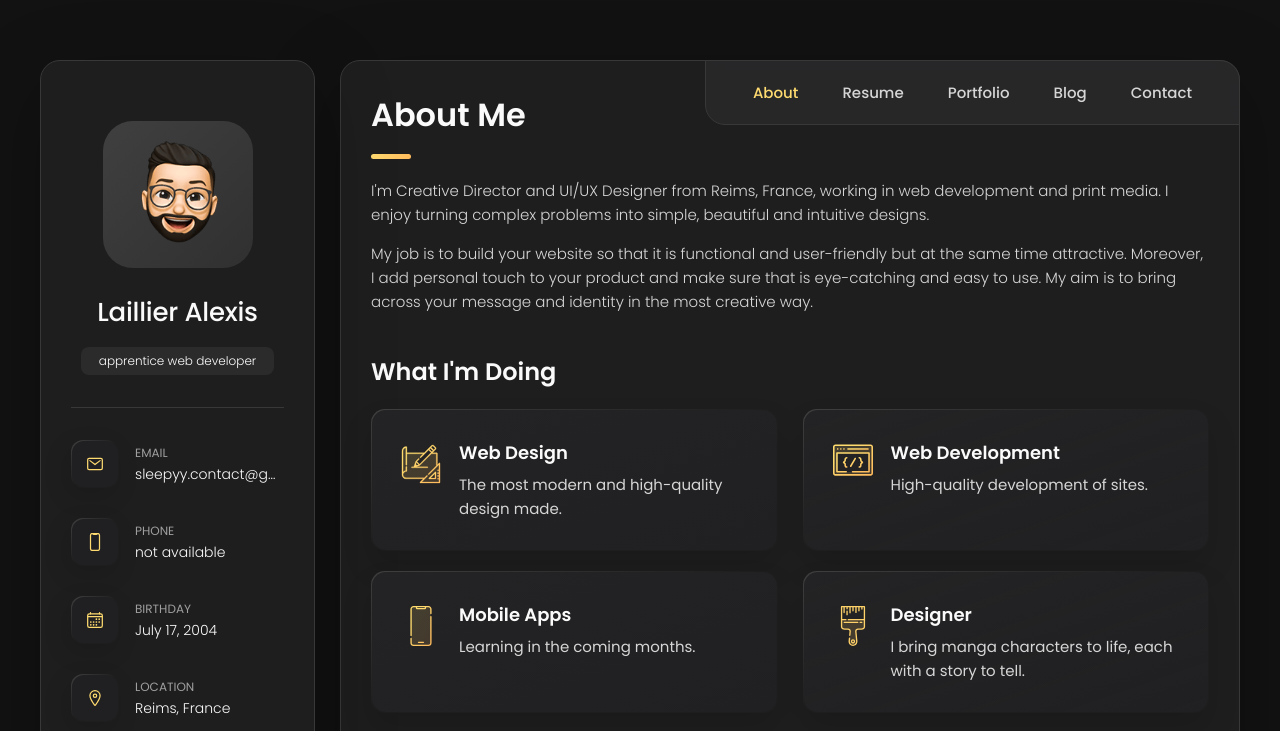
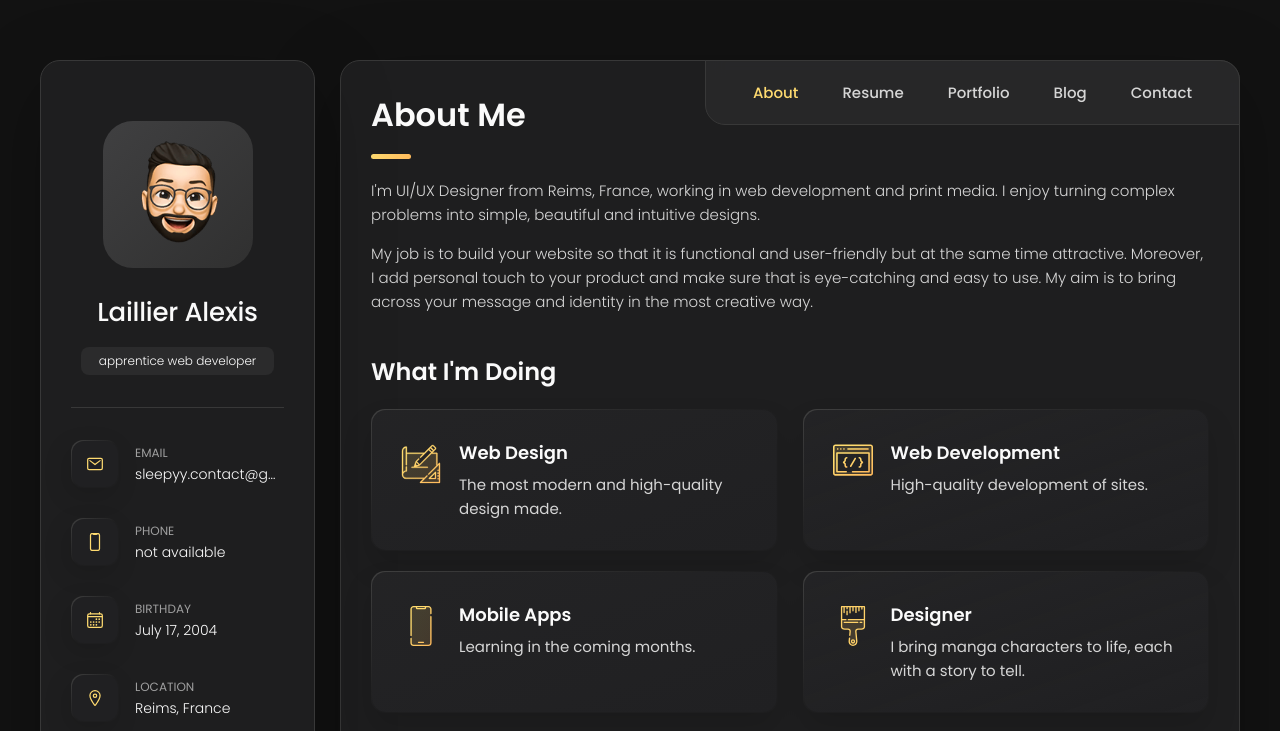
Before and after one commit to La-loutrasse/portfolio, a plain HTML site: page index.html in a window 1280 px wide. Shown: the top 731 px of the page. Drawn offline with nearby package versions, Linux system fonts and the light colour scheme.

Commit message:
modification du texte

```diff
--- a/index.html
+++ b/index.html
@@ -186,7 +186,7 @@
 
         <section class="about-text">
           <p>
-            I'm Creative Director and UI/UX Designer from Reims, France, working in web development and print media.
+            I'm UI/UX Designer from Reims, France, working in web development and print media.
             I enjoy
             turning complex problems into simple, beautiful and intuitive designs.
           </p>
```
